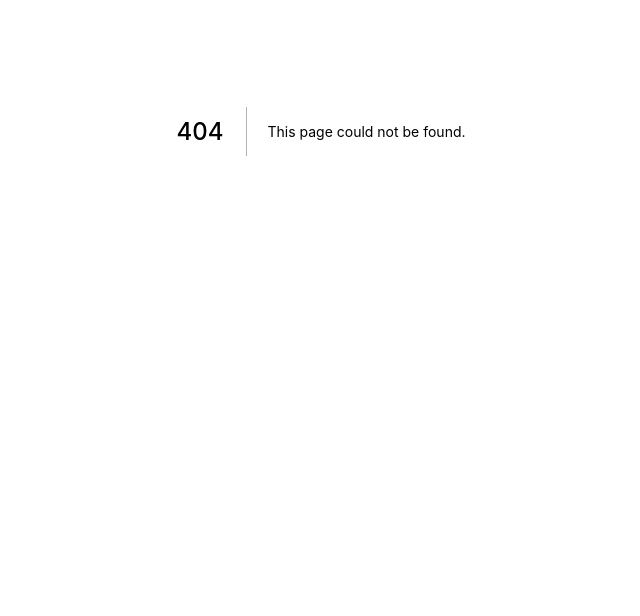
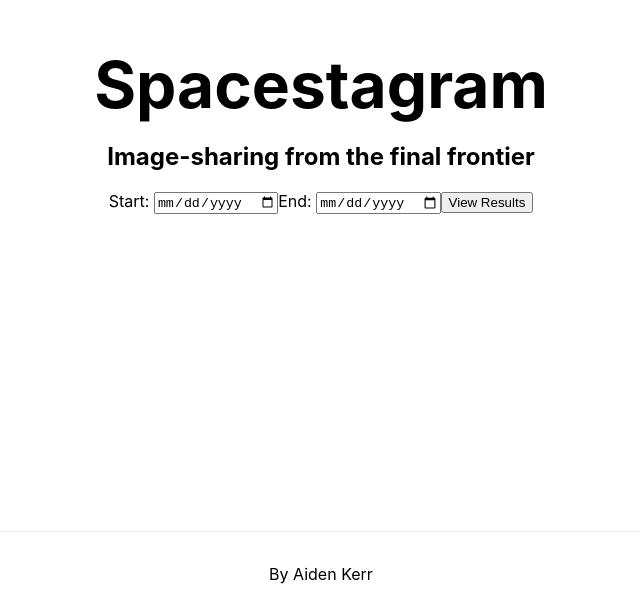
Before and after one commit to AidenKerr/shopify-frontend-2022, a Next.js app: page /apod in a window 1280 px wide. Before the commit this address had no page. Shown: the part 269-885 px from the top of the page, without its empty margins (319-959 px from the left). Before the commit the page ends 800 px from the top, so only its background shows below. Built offline with nearby package versions, Linux system fonts and the light colour scheme.

Commit message:
create astronomy pic of day feed with reusable component

```diff
--- /dev/null
+++ b/components/ApodFeed/index.js
@@ -0,0 +1,48 @@
+import { ImageFeed } from "../ImageFeed";
+import { useState } from "react";
+import { getPhotos } from "./utils";
+
+const ApodOptionPanel = ({ setImages }) => {
+  const [start, setStart] = useState(1);
+  const [end, setEnd] = useState(1);
+
+  const handleSubmit = (e) => {
+    e.preventDefault();
+    getPhotos(start, end, setImages);
+  };
+
+  return (
+    <form onSubmit={handleSubmit}>
+      <label htmlFor="start">Start: </label>
+      <input
+        id="start"
+        name="start"
+        type="date"
+        required
+        onChange={(e) => setStart(e.target.value)}
+        pattern="\d{4}-\d{2}-\d{2}"
+      />
+      <label htmlFor="page">End: </label>
+      <input
+        id="end"
+        name="end"
+        type="date"
+        required
+        onChange={(e) => setEnd(e.target.value)}
+        pattern="\d{4}-\d{2}-\d{2}"
+      />
+      <button type="submit">View Results</button>
+    </form>
+  );
+};
+
+export function ApodFeed() {
+  const [images, setImages] = useState([]);
+
+  return (
+    <>
+      <ApodOptionPanel setImages={setImages} />
+      <ImageFeed images={images} />
+    </>
+  );
+}
--- /dev/null
+++ b/components/ApodFeed/utils.js
@@ -0,0 +1,38 @@
+export const getPhotos = (start, end, setImages) => {
+  // todo move to env variables
+  const key = "n8Tn91dkpKCXx1cLHb6BFmBTqjcWdaWJHoVOwADC";
+  fetch(
+    `https://api.nasa.gov/planetary/apod?start_date=${start}&end_date=${end}&api_key=${key}`
+  )
+    .then((res) => {
+      if (res.ok) {
+        return res.json();
+      }
+      throw res;
+    })
+    .then((data) => {
+      const formatted = data
+        .filter((img) => excludeInvalidURL(img))
+        .map((img) => format(img));
+      setImages(formatted);
+      console.log("set images");
+    })
+    .catch((error) => {
+      console.error(error);
+    });
+};
+
+const excludeInvalidURL = (img) => {
+  return img.media_type === "image";
+};
+
+const format = (img) => {
+  return {
+    src: img.url,
+    id: img.url,
+    title: img.title,
+    by: img.copyright,
+    date: img.date,
+    alt: "Astronomy photo of the day",
+  };
+};
--- a/components/ImageCard/index.js
+++ b/components/ImageCard/index.js
@@ -11,28 +11,20 @@ const getDate = (dateStr) => {
 export function ImageCard({ image }) {
   if (!image) return null; // todo change to loading cards
 
-  const { id, img_src, rover, earth_date, camera } = image || {};
-  const { name } = rover || {};
-  const { full_name } = camera || {};
+  const { src, id, title, by, date, alt } = image || {};
 
   return (
     <div className={styles.card}>
       <div className={styles.image}>
-        <Image
-          width={300}
-          height={300}
-          objectFit="cover"
-          src={img_src}
-          alt={`Martian surface taken by the ${full_name} on ${name}`}
-        />
+        <Image width={300} height={300} objectFit="cover" src={src} alt={alt} />
       </div>
       <div className={styles.info}>
         <LikeButton id={id} />
         <div>
-          <h4>{full_name}</h4>
-          <h5>By {name}</h5>
+          <h4>{title}</h4>
+          <h5>By {by}</h5>
           <p>
-            <time dateTime={earth_date}>{getDate(earth_date)}</time>
+            <time dateTime={date}>{getDate(date)}</time>
           </p>
         </div>
       </div>
--- /dev/null
+++ b/components/Layout/index.js
@@ -0,0 +1,25 @@
+import Head from "next/head";
+import styles from "./Layout.module.css";
+
+export default function Layout({ children }) {
+  return (
+    <div className={styles.container}>
+      <Head>
+        <title>Spacestagram: Image-sharing from the final frontier</title>
+        <meta
+          name="description"
+          content="Image-sharing from the final frontier"
+        />
+        <link rel="icon" href="/favicon.ico" />
+      </Head>
+
+      <main className={styles.main}>
+        <h1 className={styles.title}>Spacestagram</h1>
+        <h2>Image-sharing from the final frontier</h2>
+        {children}
+      </main>
+
+      <footer className={styles.footer}>By Aiden Kerr</footer>
+    </div>
+  );
+}
--- a/next.config.js
+++ b/next.config.js
@@ -1,10 +1,10 @@
 module.exports = {
   reactStrictMode: true,
   images: {
-    domains: ['mars.jpl.nasa.gov']
+    domains: ["mars.jpl.nasa.gov", "apod.nasa.gov"],
   },
   i18n: {
-    locales: ['en-US'],
-    defaultLocale: 'en-US',
+    locales: ["en-US"],
+    defaultLocale: "en-US",
   },
-}
+};
--- /dev/null
+++ b/pages/apod/index.js
@@ -0,0 +1,10 @@
+import { ApodFeed } from "../../components/ApodFeed";
+import Layout from "../../components/Layout";
+
+export default function Apod() {
+  return (
+    <Layout>
+      <ApodFeed />
+    </Layout>
+  );
+}
```
Also changed, not shown: components/RoverFeed/utils.js (+17 -2 lines), pages/index.js (+10 -17 lines), pages/rover/index.js (added, +10 -0 lines), components/Layout/Layout.module.css (renamed from styles/Home.module.css).
